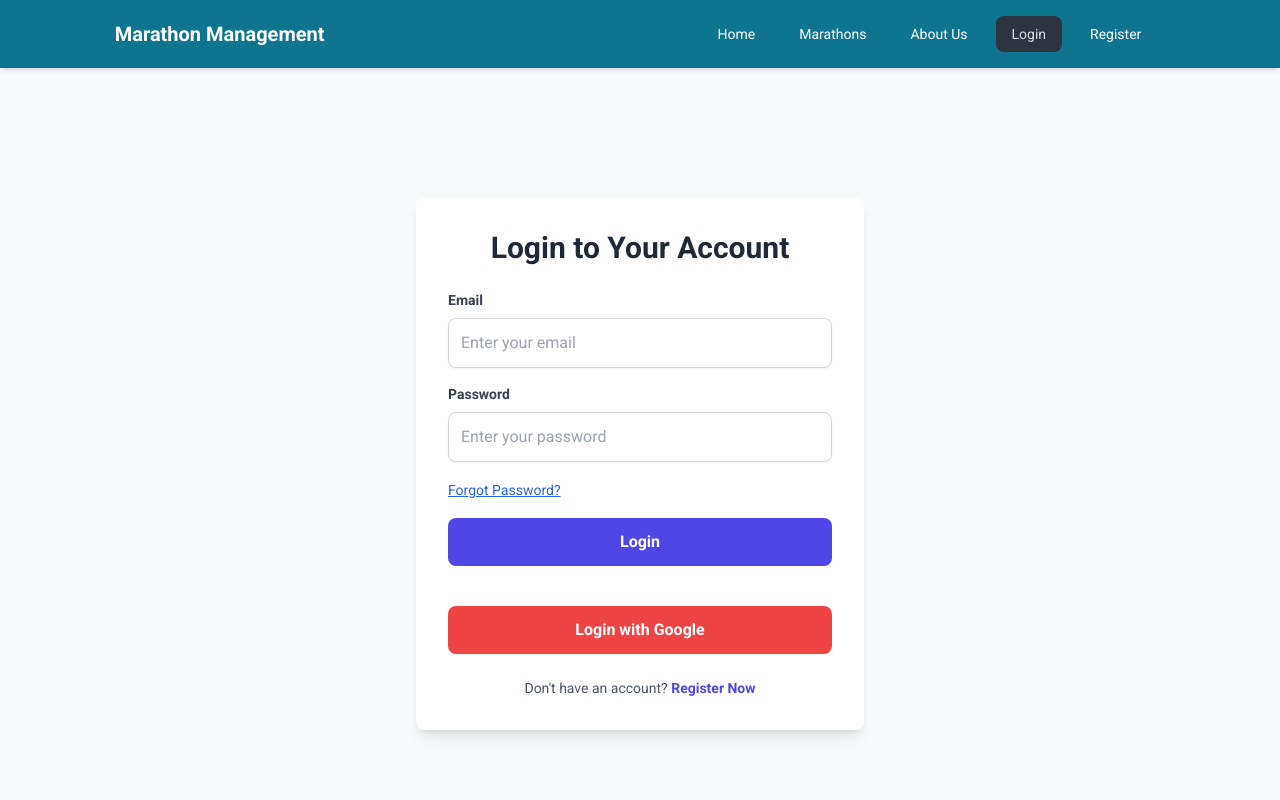
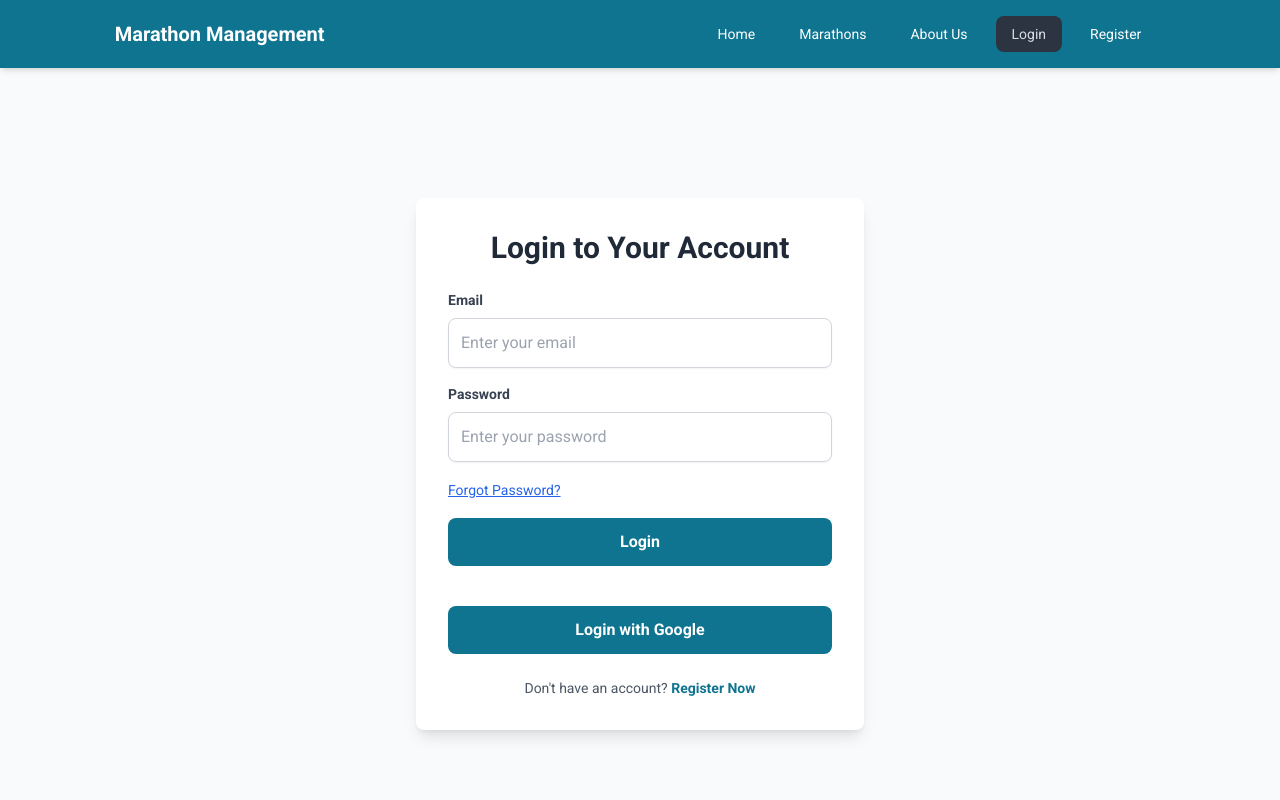
Before and after one commit to Sushanta65/marathon-management-system, a React (Vite) app: page /login in a window 1280 px wide. Shown: the top 800 px of the page. Built offline with nearby package versions, Linux system fonts and the light colour scheme; no server answers.

Commit message:
Resolved Some Problem and Update Done

```diff
--- a/src/components/shared/Footer.jsx
+++ b/src/components/shared/Footer.jsx
@@ -1,8 +1,12 @@
+import { useLocation } from "react-router-dom";
 
 const Footer = () => {
+  const location = useLocation()
+
+
   return (
     <footer className="bg-cyan-700 text-white py-8 px-4 mt-5">
-      <div className="max-w-6xl mx-auto grid grid-cols-1 sm:grid-cols-2 md:grid-cols-3 gap-8">
+    {location.pathname !== '/dashboard/addMarathon'? <div className="max-w-6xl mx-auto grid grid-cols-1 sm:grid-cols-2 md:grid-cols-3 gap-8">
 
       <div className="flex flex-col items-center sm:items-start">
         <h1 className="text-3xl font-bold mb-2">Marathon Managment System</h1>
@@ -27,7 +31,12 @@ const Footer = () => {
         <p className="text-sm text-gray-200 mb-2">© 2024 Marathon Management. All Rights Reserved.</p>
         <p className="text-xs text-gray-300">Designed by Sushanta</p>
       </div>
+    </div> : <>
+    <div className="flex flex-col items-center sm:items-start ">
+        <p className="text-sm text-gray-200 mb-2">© 2024 Marathon Management. All Rights Reserved.</p>
+        <p className="text-xs text-gray-300">Designed by Sushanta</p>
       </div>
+    </>}
     </footer>
   );
 };
--- a/src/pages/AddMarathon.jsx
+++ b/src/pages/AddMarathon.jsx
@@ -85,7 +85,7 @@ const AddMarathon = () => {
         </div>
 
         <form onSubmit={handleAddMarathon} className="space-y-6">
-          <div className="grid grid-cols-1 md:grid-cols-2 gap-6">
+          <div className="grid  md:grid-cols-2 gap-6">
             <label className="flex items-center bg-white shadow p-3 rounded-lg border border-gray-200">
               <FiType className="text-cyan-700 mr-2" />
               <input
--- a/src/pages/Login.jsx
+++ b/src/pages/Login.jsx
@@ -94,7 +94,7 @@ const Login = () => {
             </div>
             <button
               type="submit"
-              className="w-full py-3 bg-indigo-600 text-white font-semibold rounded-lg hover:bg-indigo-700 transition duration-300 ease-in-out"
+              className="w-full py-3 bg-cyan-700 text-white font-semibold rounded-lg hover:bg-cyan-800 transition duration-300 ease-in-out"
             >
               Login
             </button>
@@ -104,7 +104,7 @@ const Login = () => {
         <div className="text-center">
           <button
             onClick={handleGoogleSignIn}
-            className="w-full py-3 bg-red-500 text-white font-semibold rounded-lg hover:bg-red-600 transition duration-300 ease-in-out mt-4"
+            className="w-full py-3 bg-cyan-700 text-white font-semibold rounded-lg hover:bg-cyan-800 transition duration-300 ease-in-out mt-4"
           >
             Login with Google
           </button>
@@ -115,7 +115,7 @@ const Login = () => {
             Don't have an account?{" "}
             <Link
               to="/register"
-              className="text-indigo-600 hover:text-indigo-800 font-semibold"
+              className="text-cyan-700 hover:text-cyan-800 font-semibold"
             >
               Register Now
             </Link>
--- a/src/pages/Register.jsx
+++ b/src/pages/Register.jsx
@@ -136,13 +136,13 @@ const Register = () => {
           <div>
             <button
               type="submit"
-              className="w-full py-3 bg-indigo-600 text-white font-semibold rounded-lg hover:bg-indigo-700 transition duration-300 ease-in-out"
+              className="w-full py-3 bg-cyan-700 text-white font-semibold rounded-lg hover:bg-cyan-800 transition duration-300 ease-in-out"
             >
               Register
             </button>
             <button
               onClick={handleGoogleSignIn}
-              className="w-full py-3 bg-red-500 text-white font-semibold rounded-lg hover:bg-red-600 transition duration-300 ease-in-out mt-4"
+              className="w-full py-3 bg-cyan-700 text-white font-semibold rounded-lg hover:bg-cyan-800 transition duration-300 ease-in-out mt-4"
             >
               Login with Google
             </button>
@@ -154,7 +154,7 @@ const Register = () => {
             Already have an account?
             <Link
               to="/login"
-              className="text-indigo-600 hover:text-indigo-800 font-semibold"
+              className="text-cyan-700 hover:text-cyan-800 font-semibold"
             >
               {" "}
               Login Now
```
Lines whose indentation alone changed are shown as unchanged.
